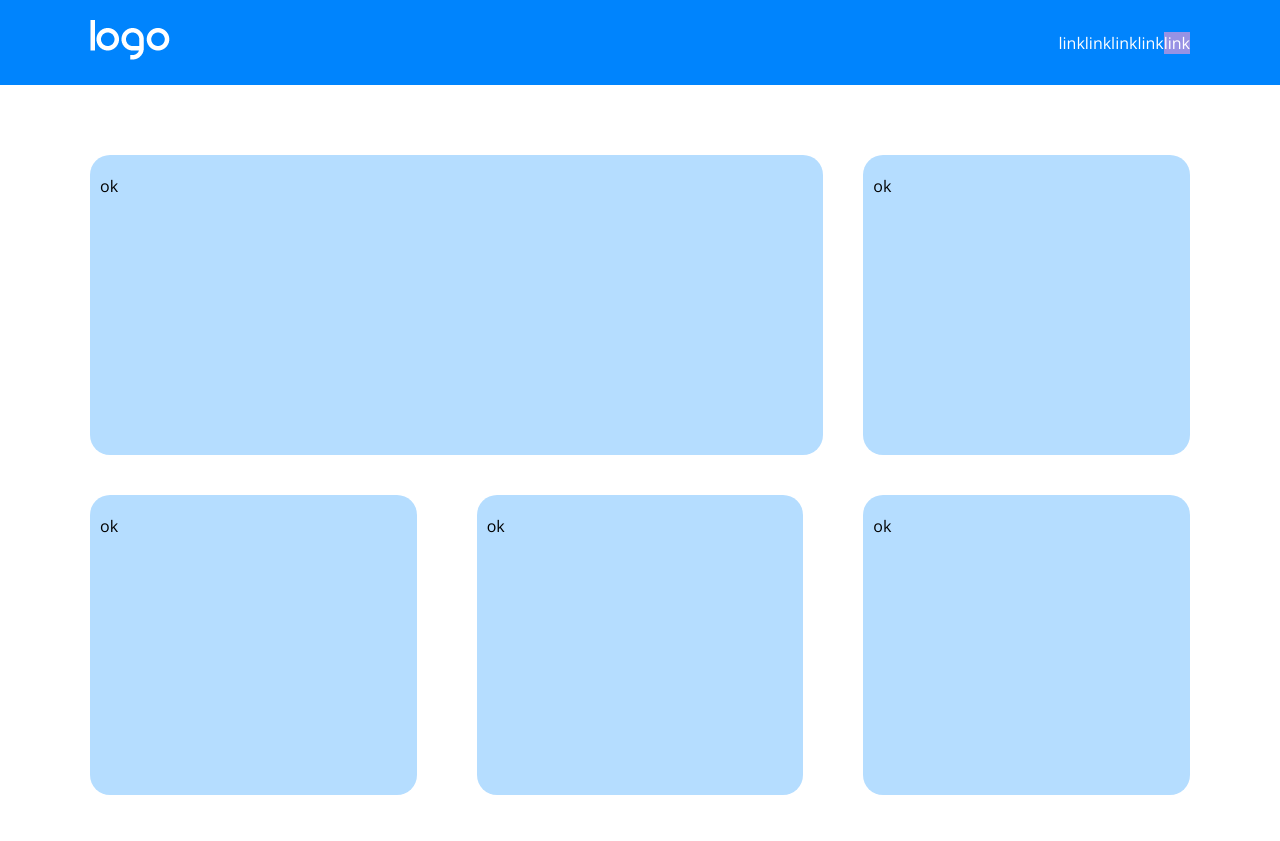
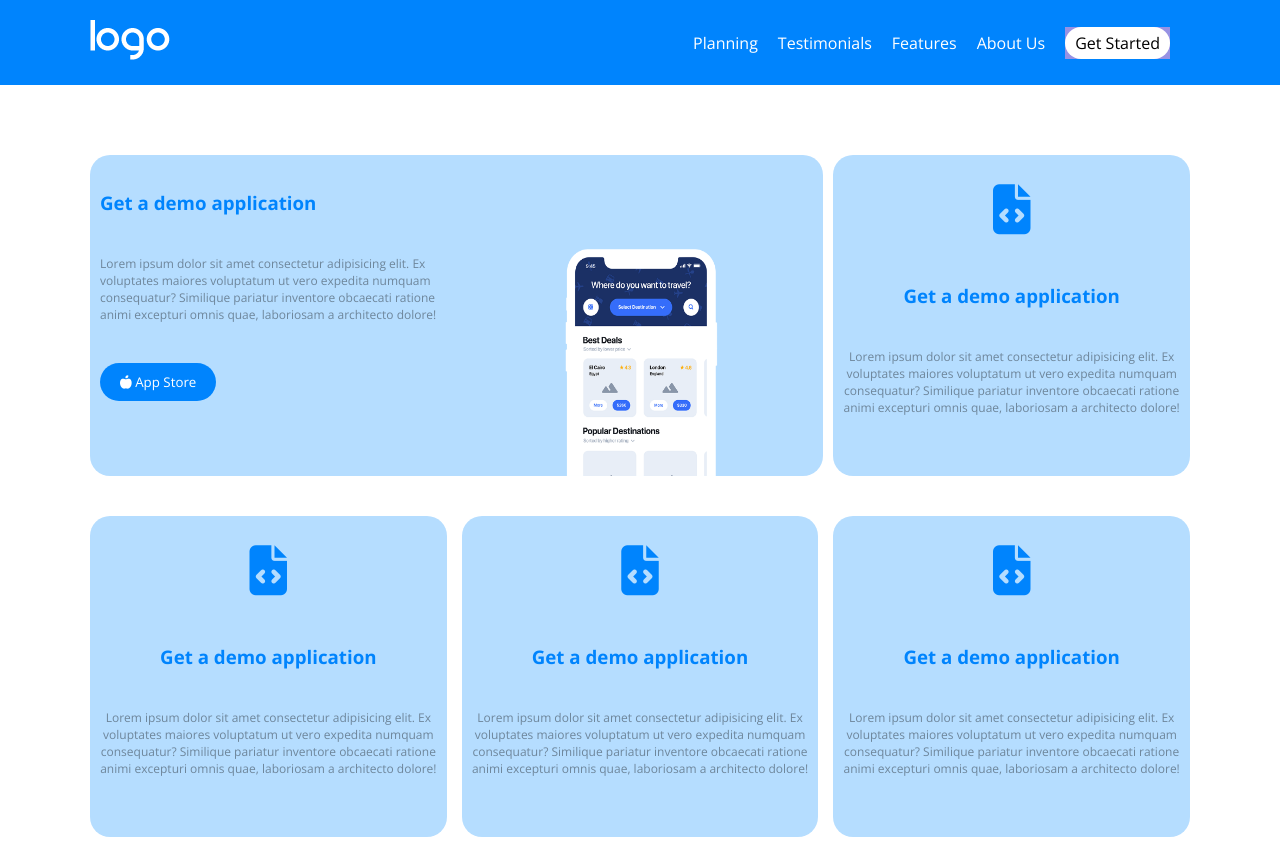
Before and after one commit to robpap96/htmlcss-responsive-layout, a plain HTML site: page index.html in a window 1280 px wide. Shown: the top 841 px of the page. Drawn offline with nearby package versions, Linux system fonts and the light colour scheme.

Commit message:
finito header e aggiunta section features

```diff
--- a/css/button.css
+++ b/css/button.css
@@ -2,7 +2,15 @@
         BUTTON
 *********************/
 button {
-
+    border: none;
+    border-radius: 1.25rem;
+    padding: .625rem 1.25rem;
+}
+header .get-started button {
+    color: black;
+    background-color: white;
+    font-size: 1rem;
+    padding: .3125rem 10px;
 }
 header button{
     font-size: 1.5625rem;
@@ -13,3 +21,11 @@ header button{
 	cursor: pointer;
 	outline: inherit;
 }
+.features button {
+    color:white;
+    background-color: var(--primary-color);
+
+}
+.features-btn {
+    margin-bottom: 2.5rem;
+}
--- a/css/common.css
+++ b/css/common.css
@@ -17,9 +17,10 @@ section {
 }
 .card {
     width: 100%;
-    padding: 1.25rem;
+    padding: 1.5625rem;
     margin: 1.25rem 0;
     border-radius: 1.25rem;
+
 }
 .list-style-none {
     list-style: none;
@@ -29,3 +30,7 @@ small {
     font-weight: 100;
     color: #cfcef2;
 }
+h3 {
+    color: var(--primary-color);
+    padding: 2.5rem 0;
+}
--- a/css/header.css
+++ b/css/header.css
@@ -5,6 +5,8 @@ header {
     background-color: var(--primary-color);
     color: white;
     padding: 1.25rem 0;
+    position: sticky;
+    top: 0;
 }
 .hamburger {
     display: block;
@@ -30,4 +32,7 @@ header {
     .nav-bar {
         display: block;
     }
+    header ul li {
+        margin-right: 1.25rem;
+    }
 }
--- a/css/main.css
+++ b/css/main.css
@@ -6,28 +6,71 @@
         FEATURES
 *********************/
 
-.features .debug-card{
+.features .card{
     background-color: var(--primary-color-light);
-    height: 300px;
 }
-
+.features p {
+    color: var(--main-text-color);
+    padding-bottom: 2.5rem;
+    font-size: .75rem;
+}
+.features img {
+    height: 14.5625rem;
+    width: 11.875rem;
+    max-width: 100%;
+}
+.features-card-image {
+    margin: auto;
+    margin-bottom: -1.5625rem;
+}
+.features h2 {
+    font-size: 3.125rem;
+    color: var(--primary-color);
+}
+.features .flex:not(:first-child){
+    text-align: center;
+}
 
 /* TABLET */
 @media screen and (min-width: 768px) {
+    /* COMMON */
     .features .card {
-        width: calc(100% / 3 - 2.5rem);
+        width: calc(100% / 3 - .625rem);
         padding-left: 0.625rem;
         padding-right: 0.625rem;
-
     }
     .features .card:first-child {
         width: calc((100% / 3) * 2);
     }
+    /* /COMMON */
+    .features .card {
+        flex-direction: column;
+    }
+    .features-card-image {
+        margin-left: 0;
+    }
+
 }
+
+
+/**************** DA RIVEDEREEEEEEEE ************/
 /* DESKTOP */
 @media screen and (min-width: 992px) {
+    .features .card .description {
+        margin-top: -25px;
+    }
+    .features .card {
+        flex-wrap: nowrap;
+        flex-direction: row;
+    }
+    .features .description {
+        width: 50%;
+        margin-right: 5.625rem;
+    }
+}
+/**************** DA RIVEDEREEEEEEE ************/
 
-}
+
 /*********************
       STRATEGIC
 *********************/
--- a/index.html
+++ b/index.html
@@ -28,12 +28,14 @@
                     </button>
                 </div>
                 <div class="nav-bar">
-                    <ul class="list-style-none flex">
-                        <li>link</li>
-                        <li>link</li>
-                        <li>link</li>
-                        <li>link</li>
-                        <li class="get-started">link</li>
+                    <ul class="list-style-none flex flex-align-items-center">
+                        <li>Planning</li>
+                        <li>Testimonials</li>
+                        <li>Features</li>
+                        <li>About Us</li>
+                        <li class="get-started">
+                            <button>Get Started</button>
+                        </li>
                     </ul>
                 </div>
             </div>
@@ -44,11 +46,60 @@
         <section class="features">
             <div class="container">
                 <div class="flex flex-wrap flex-space-between">
-                    <div class="debug-card card">ok</div>
-                    <div class="debug-card card">ok</div>
-                    <div class="debug-card card">ok</div>
-                    <div class="debug-card card">ok</div>
-                    <div class="debug-card card">ok</div>
+                    <div class="card flex flex-wrap">
+                        <div class="description">
+                            <div class="text-container">
+                                <div class="card-title">
+                                    <h3>Get a demo application</h3>
+                                </div>
+                                <p>Lorem ipsum dolor sit amet consectetur adipisicing elit. Ex voluptates maiores voluptatum ut vero expedita numquam consequatur? Similique pariatur inventore obcaecati ratione animi excepturi omnis quae, laboriosam a architecto dolore!</p>
+                            </div>
+                            <div class="features-btn">
+                                <button href="#">
+                                    <i class="fa-solid fa-apple-whole"></i> App Store
+                                </button>
+                            </div>
+                        </div>
+                        <div class="features-card-image">
+                            <img src="img/phone.png" alt="phone">
+                        </div>
+                    </div>
+                    <div class="card flex flex-wrap">
+                        <div class="text-container">
+                            <div class="card-title">
+                                <h2><i class="fa-solid fa-file-code"></i></h2>
+                                <h3>Get a demo application</h3>
+                            </div>
+                            <p>Lorem ipsum dolor sit amet consectetur adipisicing elit. Ex voluptates maiores voluptatum ut vero expedita numquam consequatur? Similique pariatur inventore obcaecati ratione animi excepturi omnis quae, laboriosam a architecto dolore!</p>
+                        </div>
+                    </div>
+                    <div class="card flex flex-wrap">
+                        <div class="text-container">
+                            <div class="card-title">
+                                <h2><i class="fa-solid fa-file-code"></i></h2>
+                                <h3>Get a demo application</h3>
+                            </div>
+                            <p>Lorem ipsum dolor sit amet consectetur adipisicing elit. Ex voluptates maiores voluptatum ut vero expedita numquam consequatur? Similique pariatur inventore obcaecati ratione animi excepturi omnis quae, laboriosam a architecto dolore!</p>
+                        </div>
+                    </div>
+                    <div class="card flex flex-wrap">
+                        <div class="text-container">
+                            <div class="card-title">
+                                <h2><i class="fa-solid fa-file-code"></i></h2>
+                                <h3>Get a demo application</h3>
+                            </div>
+                            <p>Lorem ipsum dolor sit amet consectetur adipisicing elit. Ex voluptates maiores voluptatum ut vero expedita numquam consequatur? Similique pariatur inventore obcaecati ratione animi excepturi omnis quae, laboriosam a architecto dolore!</p>
+                        </div>
+                    </div>
+                    <div class="card flex flex-wrap">
+                        <div class="text-container">
+                            <div class="card-title">
+                                <h2><i class="fa-solid fa-file-code"></i></h2>
+                                <h3>Get a demo application</h3>
+                            </div>
+                            <p>Lorem ipsum dolor sit amet consectetur adipisicing elit. Ex voluptates maiores voluptatum ut vero expedita numquam consequatur? Similique pariatur inventore obcaecati ratione animi excepturi omnis quae, laboriosam a architecto dolore!</p>
+                        </div>
+                    </div>
                 </div>
             </div>
         </section>
```
